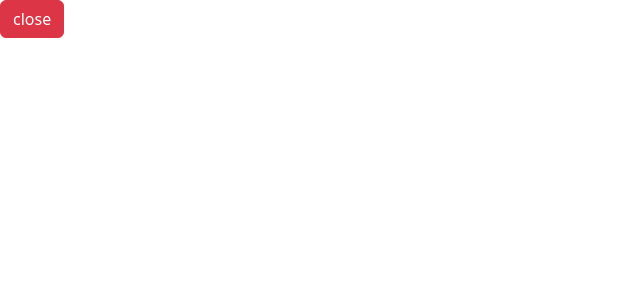
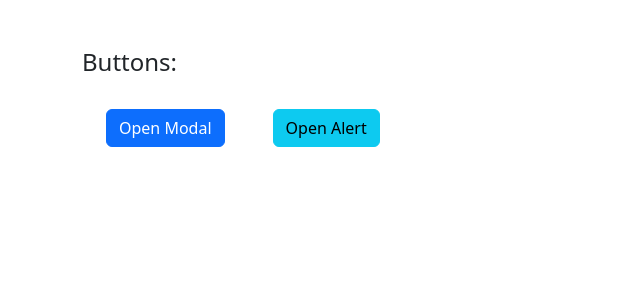
Before and after one commit to omurbekov-azamat/homework-58, a React (Create React App) app: page / in a window 1280 px wide. Shown: the top 300 px of the page, without its empty margins (0-640 px from the left). Built offline with nearby package versions, Linux system fonts and the light colour scheme.

Commit message:
commit-4; added component Buttons.tsx; plus added some css styles;

```diff
--- a/public/index.html
+++ b/public/index.html
@@ -28,7 +28,7 @@
   </head>
   <body>
     <noscript>You need to enable JavaScript to run this app.</noscript>
-    <div id="root"></div>
+    <div id="root" class='container mt-5'></div>
     <!--
       This HTML file is a template.
       If you open it directly in the browser, you will see an empty page.
--- a/src/App.tsx
+++ b/src/App.tsx
@@ -1,10 +1,10 @@
 import React from 'react';
-import Button from "./components/Button/Button";
+import Buttons from "./components/Button/Buttons";
 
 function App() {
   return (
     <>
-      <Button/>
+      <Buttons/>
     </>
   );
 }
--- a/src/components/Button/Button.tsx
+++ b/src/components/Button/Button.tsx
@@ -1,8 +1,12 @@
 import React from 'react';
 
-const Button = () => {
+interface Props extends React.PropsWithChildren {
+  className: string;
+}
+
+const Button: React.FC<Props> = ({className,children}) => {
   return (
-      <button className='btn btn-danger'>close</button>
+      <button className={className}>{children}</button>
   );
 };
 
--- /dev/null
+++ b/src/components/Button/Buttons.tsx
@@ -0,0 +1,15 @@
+import React from 'react';
+import Button from "./Button";
+
+const Buttons = () => {
+
+  return (
+    <>
+      <h4>Buttons:</h4>
+      <Button className='m-4 btn btn-primary'>Open Modal</Button>
+      <Button className='m-4 btn btn-info'>Open Alert</Button>
+    </>
+  );
+};
+
+export default Buttons;
```
